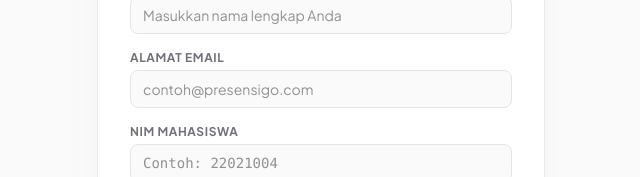
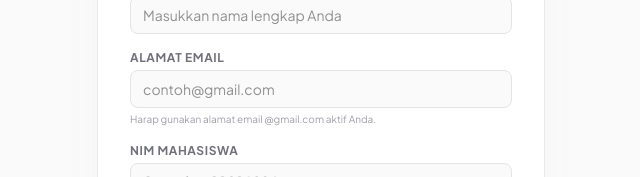
Before and after one commit to stefhannydewi225/Polimdo_go, a Next.js app: page /register in a window 1280 px wide. Shown: the part 327-504 px from the top of the page, without its empty margins (319-959 px from the left). Built offline with nearby package versions, Linux system fonts and the light colour scheme; no server answers; the database is empty.

Commit message:
Restrict registration email domain to @gmail.com for now

```diff
--- a/src/app/api/auth/register/route.ts
+++ b/src/app/api/auth/register/route.ts
@@ -23,6 +23,16 @@ export async function POST(request: Request) {
         { status: 400 }
       );
     }
+
+    // Validasi domain email resmi (sementara hanya @gmail.com)
+    const emailLower = email.toLowerCase();
+    if (!emailLower.endsWith('@gmail.com')) {
+      return NextResponse.json(
+        { success: false, message: 'Registrasi ditolak. Hanya email dengan domain @gmail.com yang diperbolehkan saat ini.' },
+        { status: 400 }
+      );
+    }
+
 
     // 2. Cek Koneksi Database
     let isDbOffline = false;
--- a/src/app/register/RegisterForm.tsx
+++ b/src/app/register/RegisterForm.tsx
@@ -47,6 +47,13 @@ export default function RegisterForm({ classes }: RegisterFormProps) {
 
     if (role === 'LECTURER' && !nip) {
       setError('NIP dosen wajib diisi.');
+      setIsLoading(false);
+      return;
+    }
+
+    // Validasi domain email resmi (sementara hanya @gmail.com)
+    if (!email.toLowerCase().endsWith('@gmail.com')) {
+      setError('Registrasi ditolak. Hanya email dengan domain @gmail.com yang diperbolehkan saat ini.');
       setIsLoading(false);
       return;
     }
@@ -142,11 +149,12 @@ export default function RegisterForm({ classes }: RegisterFormProps) {
         <input
           type="email"
           required
-          placeholder="contoh@presensigo.com"
+          placeholder="contoh@gmail.com"
           value={email}
           onChange={(e) => setEmail(e.target.value)}
           className="w-full px-3 py-2 border border-zinc-200 rounded-lg text-sm focus:outline-none focus:ring-2 focus:ring-indigo-500 bg-zinc-50 text-zinc-800"
         />
+        <p className="mt-1 text-[10px] text-zinc-400">Harap gunakan alamat email @gmail.com aktif Anda.</p>
       </div>
 
       {/* Form Tambahan Dosen */}
```
